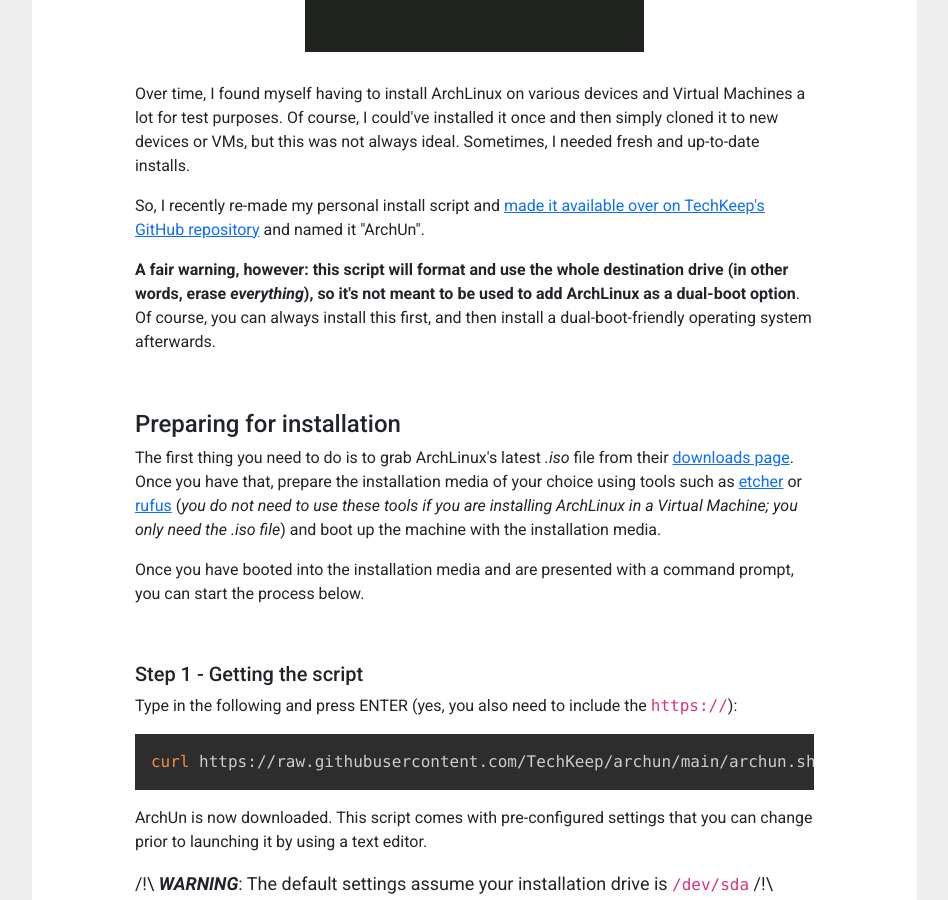
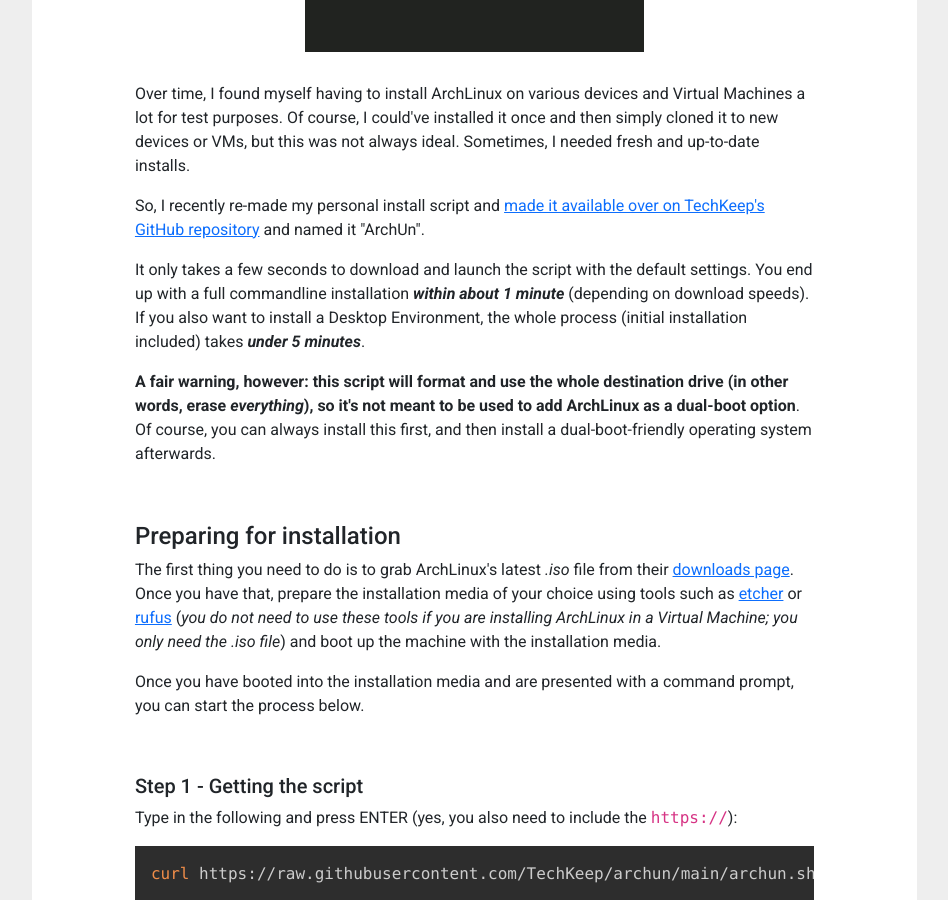
Before and after one commit to TechKeep/TechKeep.github.io, a Jekyll site: the page built from _posts/posts/2022-04-25-how-to-install-archlinux-in-seconds.markdown, in a window 1280 px wide and 900 px high, scrolled down 753 px. Shown: the whole window, without its empty margins (13-961 px from the left). Built offline with Jekyll 4.4.1, drawn with Linux system fonts in a browser that asks for light colours; nearby versions of some CDN libraries.

Commit message:
seconds justification

```diff
--- a/_posts/posts/2022-04-25-how-to-install-archlinux-in-seconds.markdown
+++ b/_posts/posts/2022-04-25-how-to-install-archlinux-in-seconds.markdown
@@ -23,6 +23,8 @@
 <p>Over time, I found myself having to install ArchLinux on various devices and Virtual Machines a lot for test purposes. Of course, I could've installed it once and then simply cloned it to new devices or VMs, but this was not always ideal. Sometimes, I needed fresh and up-to-date installs.</p>
 
 <p>So, I recently re-made my personal install script and <a href="https://github.com/TechKeep/archun" target="_blank">made it available over on TechKeep's GitHub repository</a> and named it "ArchUn".</p>
+
+<p>It only takes a few seconds to download and launch the script with the default settings. You end up with a full commandline installation <b><em>within about 1 minute</em></b> (depending on download speeds). If you also want to install a Desktop Environment, the whole process (initial installation included) takes <b><em>under 5 minutes</em></b>.</p>
 
 <p><b>A fair warning, however: this script will format and use the whole destination drive (in other words, erase <em>everything</em>), so it's not meant to be used to add ArchLinux as a dual-boot option</b>. Of course, you can always install this first, and then install a dual-boot-friendly operating system afterwards.</p>
 
```
